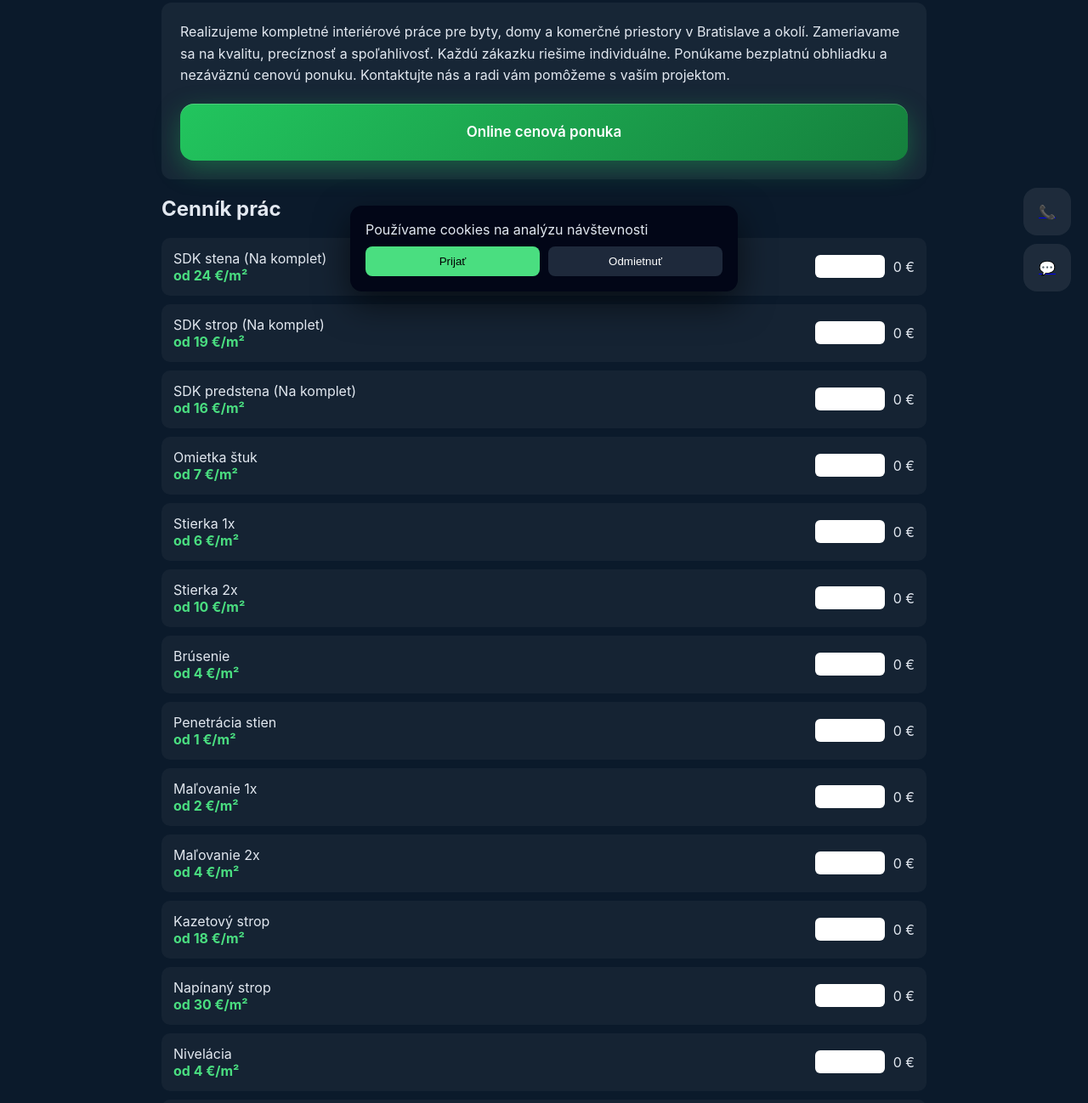
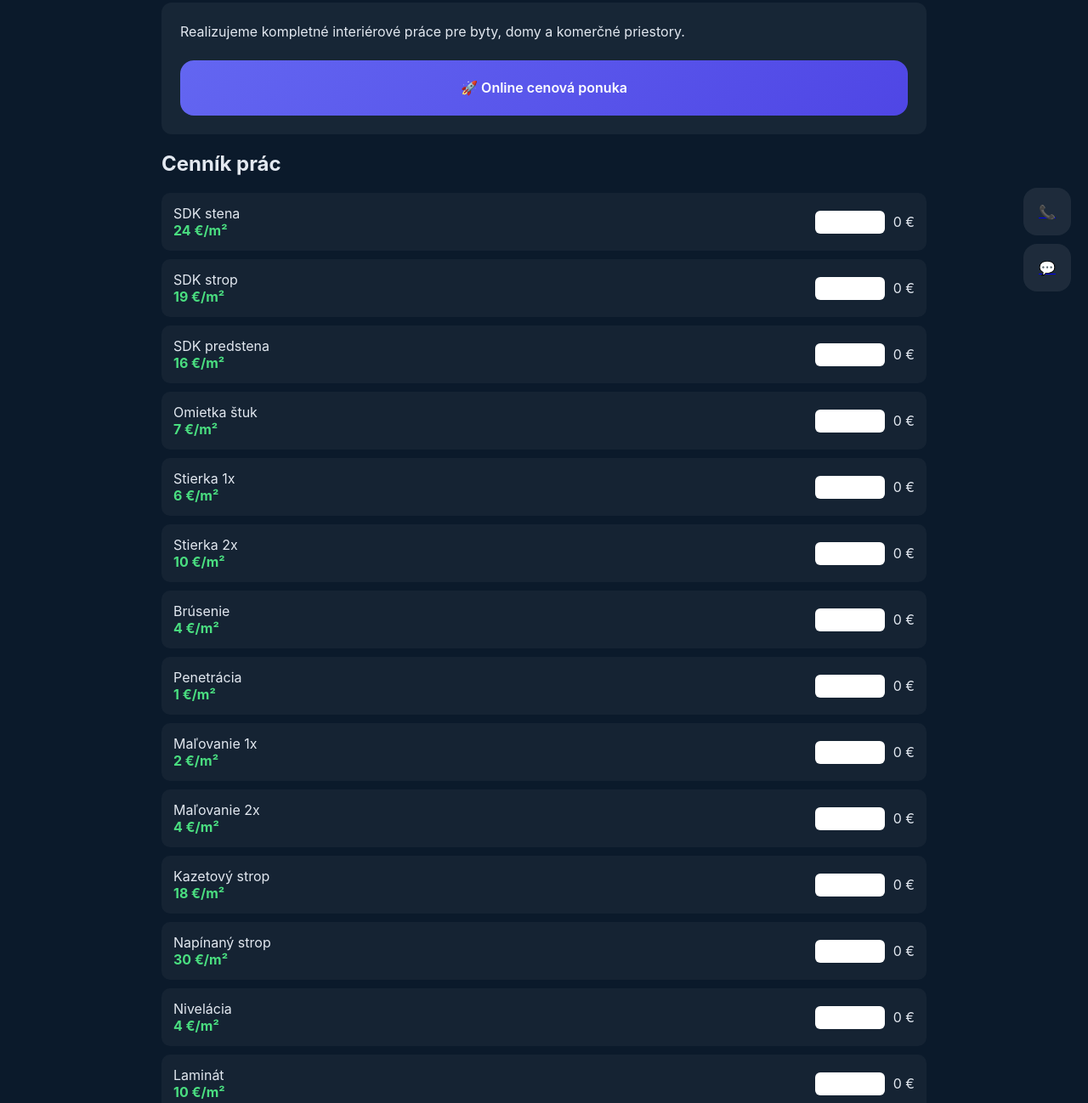
Before and after one commit to EnderSsh/shpilka, a plain HTML site: page index.html in a window 1280 px wide. Shown: the part 437-1735 px from the top of the page at 85% size. Drawn offline with Linux system fonts and the light colour scheme.

Commit message:
Update index.html

```diff
--- a/index.html
+++ b/index.html
@@ -7,11 +7,6 @@
 <script>
 window.dataLayer = window.dataLayer || [];
 function gtag(){dataLayer.push(arguments);}
-
-gtag('consent', 'default', {
-  'analytics_storage': 'denied'
-});
-
 gtag('js', new Date());
 gtag('config', 'G-SYX0HGGMWM');
 </script>
@@ -28,7 +23,6 @@ body {
     color: #e2e8f0;
 }
 
-/* HERO */
 .hero {
     background: url('banner.jpg') center/cover;
     height: 420px;
@@ -43,24 +37,16 @@ body {
 
 .hero img { width: 120px; }
 
-.hero h1 {
-    font-size: 38px;
-    margin:10px 0;
-}
+.hero h1 { font-size: 38px; margin:10px 0; }
 
-.hero p {
-    color: #cbd5f5;
-    margin:5px 0;
-}
+.hero p { color: #cbd5f5; margin:5px 0; }
 
-/* CONTAINER */
 .container {
     max-width: 900px;
     margin: auto;
     padding: 20px;
 }
 
-/* TEXT */
 .text {
     background: rgba(255,255,255,0.05);
     padding: 22px;
@@ -69,32 +55,18 @@ body {
     line-height:1.6;
 }
 
-/* CTA BUTTON */
 .cta-btn {
     display:block;
     text-align:center;
-    background: linear-gradient(135deg, #22c55e, #15803d);
+    background: linear-gradient(135deg, #6366f1, #4f46e5);
     padding:20px;
     border-radius:16px;
     margin-top:20px;
     color:white;
     font-weight:600;
     text-decoration:none;
-    font-size:17px;
-    box-shadow:
-        0 10px 30px rgba(34,197,94,0.35),
-        inset 0 1px 0 rgba(255,255,255,0.2);
-    transition: all 0.25s ease;
 }
 
-.cta-btn:hover {
-    transform: translateY(-3px);
-    box-shadow:
-        0 15px 40px rgba(34,197,94,0.5),
-        inset 0 1px 0 rgba(255,255,255,0.3);
-}
-
-/* CARD */
 .card {
     background: rgba(255,255,255,0.04);
     padding: 14px;
@@ -118,14 +90,12 @@ input {
     border: none;
 }
 
-/* INFO */
 .info {
     margin-top: 20px;
     color: #94a3b8;
     font-size: 14px;
 }
 
-/* FLOAT BUTTONS */
 .floating-buttons {
     position: fixed;
     bottom: 20px;
@@ -133,7 +103,6 @@ input {
     display: flex;
     flex-direction: column;
     gap: 10px;
-    z-index:1000;
 }
 
 .floating-buttons a {
@@ -145,138 +114,67 @@ input {
     align-items: center;
     background: rgba(255,255,255,0.08);
 }
-
-/* COOKIE */
-.cookie-box {
-    position: fixed;
-    bottom: 20px;
-    left: 20px;
-    right: 20px;
-    max-width: 420px;
-    margin: auto;
-    background: #020617;
-    padding: 18px;
-    border-radius: 14px;
-    box-shadow: 0 15px 40px rgba(0,0,0,0.6);
-    display: none;
-    z-index: 9999;
-}
-
-.cookie-buttons {
-    display:flex;
-    gap:10px;
-    margin-top:10px;
-}
-
-.cookie-buttons button {
-    flex:1;
-    padding:10px;
-    border:none;
-    border-radius:8px;
-}
-
-.accept { background:#4ade80; }
-.decline { background:#1e293b; color:white; }
-
-/* MOBILE */
-@media (max-width:600px){
-.card { flex-direction:column; align-items:flex-start; }
-.right { width:100%; justify-content:space-between; }
-}
 </style>
 </head>
 
 <body>
 
-
-
-<!-- HERO -->
 <div class="hero">
 <img src="logo.jpg">
 <h1>SHPILKA</h1>
 <p>Rýchla realizácia • Férové ceny • Profesionálny prístup</p>
-<p style="font-size:14px; color:#94a3b8;">
-</p>
 </div>
 
 <div class="container">
 
 <div class="text">
-Realizujeme kompletné interiérové práce pre byty, domy a komerčné priestory v Bratislave a okolí.
+Realizujeme kompletné interiérové práce pre byty, domy a komerčné priestory.
 
-Zameriavame sa na kvalitu, precíznosť a spoľahlivosť. Každú zákazku riešime individuálne.
-
-Ponúkame bezplatnú obhliadku a nezáväznú cenovú ponuku.
-
-Kontaktujte nás a radi vám pomôžeme s vaším projektom.
-
-<a href="dopyt.html" class="cta-btn">
- Online cenová ponuka
-</a>
+<a href="dopyt.html" class="cta-btn">🚀 Online cenová ponuka</a>
 </div>
 
 <h2>Cenník prác</h2>
 
-<!-- PRICES -->
-<div class="card"><div class="left">SDK stena (Na komplet)<span class="price">od 24 €/m²</span></div><div class="right"><input oninput="calc(this,24)"><span>0 €</span></div></div>
-<div class="card"><div class="left">SDK strop (Na komplet)<span class="price">od 19 €/m²</span></div><div class="right"><input oninput="calc(this,19)"><span>0 €</span></div></div>
-<div class="card"><div class="left">SDK predstena (Na komplet)<span class="price">od 16 €/m²</span></div><div class="right"><input oninput="calc(this,16)"><span>0 €</span></div></div>
+<!-- ВСІ ТВОЇ РОБОТИ -->
+<div class="card"><div class="left">SDK stena<span class="price">24 €/m²</span></div><div class="right"><input oninput="calc(this,24)"><span>0 €</span></div></div>
+<div class="card"><div class="left">SDK strop<span class="price">19 €/m²</span></div><div class="right"><input oninput="calc(this,19)"><span>0 €</span></div></div>
+<div class="card"><div class="left">SDK predstena<span class="price">16 €/m²</span></div><div class="right"><input oninput="calc(this,16)"><span>0 €</span></div></div>
 
-<div class="card"><div class="left">Omietka štuk<span class="price">od 7 €/m²</span></div><div class="right"><input oninput="calc(this,7)"><span>0 €</span></div></div>
-<div class="card"><div class="left">Stierka 1x<span class="price">od 6 €/m²</span></div><div class="right"><input oninput="calc(this,6)"><span>0 €</span></div></div>
-<div class="card"><div class="left">Stierka 2x<span class="price">od 10 €/m²</span></div><div class="right"><input oninput="calc(this,10)"><span>0 €</span></div></div>
-<div class="card"><div class="left">Brúsenie<span class="price">od 4 €/m²</span></div><div class="right"><input oninput="calc(this,4)"><span>0 €</span></div></div>
-<div class="card"><div class="left">Penetrácia stien<span class="price">od 1 €/m²</span></div><div class="right"><input oninput="calc(this,1)"><span>0 €</span></div></div>
-<div class="card"><div class="left">Maľovanie 1x<span class="price">od 2 €/m²</span></div><div class="right"><input oninput="calc(this,2)"><span>0 €</span></div></div>
-<div class="card"><div class="left">Maľovanie 2x<span class="price">od 4 €/m²</span></div><div class="right"><input oninput="calc(this,4)"><span>0 €</span></div></div>
+<div class="card"><div class="left">Omietka štuk<span class="price">7 €/m²</span></div><div class="right"><input oninput="calc(this,7)"><span>0 €</span></div></div>
+<div class="card"><div class="left">Stierka 1x<span class="price">6 €/m²</span></div><div class="right"><input oninput="calc(this,6)"><span>0 €</span></div></div>
+<div class="card"><div class="left">Stierka 2x<span class="price">10 €/m²</span></div><div class="right"><input oninput="calc(this,10)"><span>0 €</span></div></div>
 
-<div class="card"><div class="left">Kazetový strop<span class="price">od 18 €/m²</span></div><div class="right"><input oninput="calc(this,18)"><span>0 €</span></div></div>
-<div class="card"><div class="left">Napínaný strop<span class="price">od 30 €/m²</span></div><div class="right"><input oninput="calc(this,30)"><span>0 €</span></div></div>
+<div class="card"><div class="left">Brúsenie<span class="price">4 €/m²</span></div><div class="right"><input oninput="calc(this,4)"><span>0 €</span></div></div>
+<div class="card"><div class="left">Penetrácia<span class="price">1 €/m²</span></div><div class="right"><input oninput="calc(this,1)"><span>0 €</span></div></div>
 
-<div class="card"><div class="left">Nivelácia<span class="price">od 4 €/m²</span></div><div class="right"><input oninput="calc(this,4)"><span>0 €</span></div></div>
-<div class="card"><div class="left">Laminát<span class="price">od 10 €/m²</span></div><div class="right"><input oninput="calc(this,10)"><span>0 €</span></div></div>
-<div class="card"><div class="left">Vinyl<span class="price">od 12 €/m²</span></div><div class="right"><input oninput="calc(this,12)"><span>0 €</span></div></div>
+<div class="card"><div class="left">Maľovanie 1x<span class="price">2 €/m²</span></div><div class="right"><input oninput="calc(this,2)"><span>0 €</span></div></div>
+<div class="card"><div class="left">Maľovanie 2x<span class="price">4 €/m²</span></div><div class="right"><input oninput="calc(this,4)"><span>0 €</span></div></div>
 
-<div class="card"><div class="left">Dlažba<span class="price">od 25 €/m²</span></div><div class="right"><input oninput="calc(this,25)"><span>0 €</span></div></div>
-<div class="card"><div class="left">Veľkoformát<span class="price">od 40 €/m²</span></div><div class="right"><input oninput="calc(this,40)"><span>0 €</span></div></div>
-<div class="card"><div class="left">Obklad kúpeľňa<span class="price">od 30 €/m²</span></div><div class="right"><input oninput="calc(this,30)"><span>0 €</span></div></div>
+<div class="card"><div class="left">Kazetový strop<span class="price">18 €/m²</span></div><div class="right"><input oninput="calc(this,18)"><span>0 €</span></div></div>
+<div class="card"><div class="left">Napínaný strop<span class="price">30 €/m²</span></div><div class="right"><input oninput="calc(this,30)"><span>0 €</span></div></div>
 
-<div class="card"><div class="left">Montáž dverí<span class="price">od 70 €</span></div><div class="right"><input oninput="calc(this,70)"><span>0 €</span></div></div>
-<div class="card"><div class="left">Montáž okien<span class="price">od 100 €</span></div><div class="right"><input oninput="calc(this,100)"><span>0 €</span></div></div>
+<div class="card"><div class="left">Nivelácia<span class="price">4 €/m²</span></div><div class="right"><input oninput="calc(this,4)"><span>0 €</span></div></div>
+<div class="card"><div class="left">Laminát<span class="price">10 €/m²</span></div><div class="right"><input oninput="calc(this,10)"><span>0 €</span></div></div>
+<div class="card"><div class="left">Vinyl<span class="price">12 €/m²</span></div><div class="right"><input oninput="calc(this,12)"><span>0 €</span></div></div>
+
+<div class="card"><div class="left">Dlažba<span class="price">25 €/m²</span></div><div class="right"><input oninput="calc(this,25)"><span>0 €</span></div></div>
+<div class="card"><div class="left">Veľkoformát<span class="price">40 €/m²</span></div><div class="right"><input oninput="calc(this,40)"><span>0 €</span></div></div>
+<div class="card"><div class="left">Obklad kúpeľňa<span class="price">30 €/m²</span></div><div class="right"><input oninput="calc(this,30)"><span>0 €</span></div></div>
+
+<div class="card"><div class="left">Montáž dverí<span class="price">70 €</span></div><div class="right"><input oninput="calc(this,70)"><span>0 €</span></div></div>
+<div class="card"><div class="left">Montáž okien<span class="price">100 €</span></div><div class="right"><input oninput="calc(this,100)"><span>0 €</span></div></div>
 
 <div class="info">
-*Ceny sú orientačné a závisia od náročnosti práce.<br><br>
-Realizujeme aj ďalšie práce, ktoré nie sú uvedené v tomto cenníku.
+*Ceny sú orientačné
 </div>
 
-<!-- SECOND CTA -->
-<div style="margin-top:60px;">
-
-<h3 style="text-align:center; margin-bottom:10px;">
-Máte projekt? Poďme to vyriešiť 👇
-</h3>
-
-<a href="dopyt.html" class="cta-btn">
-💰 Zistiť cenu projektu
-</a>
+<a href="dopyt.html" class="cta-btn">💰 Zistiť cenu projektu</a>
 
 </div>
 
-</div>
-
-<!-- FLOAT BUTTONS -->
 <div class="floating-buttons">
 <a href="tel:+421951729585">📞</a>
 <a href="https://wa.me/421951729585">💬</a>
-</div>
-
-<!-- COOKIE -->
-<div id="cookieBox" class="cookie-box">
-Používame cookies na analýzu návštevnosti
-<div class="cookie-buttons">
-<button class="accept" onclick="acceptCookies()">Prijať</button>
-<button class="decline" onclick="declineCookies()">Odmietnuť</button>
-</div>
 </div>
 
 <script>
@@ -284,31 +182,6 @@ function calc(input, price){
     let val = input.value;
     input.nextElementSibling.innerText = val ? val*price + " €" : "0 €";
 }
-
-
-function acceptCookies(){
-    localStorage.setItem("cookies","accepted");
-    document.getElementById("cookieBox").style.display="none";
-
-    window.dataLayer = window.dataLayer || [];
-    function gtag(){dataLayer.push(arguments);}
-    gtag('consent', 'update', {
-        'analytics_storage': 'granted'
-    });
-
-
-}
-
-function declineCookies(){
-    localStorage.setItem("cookies","declined");
-    document.getElementById("cookieBox").style.display="none";
-}
-
-window.addEventListener("load", function(){
-    const c = localStorage.getItem("cookies");
-    if(c==="accepted"){  }
-    if(!c){ document.getElementById("cookieBox").style.display="block"; }
-});
 </script>
 
 </body>
```
